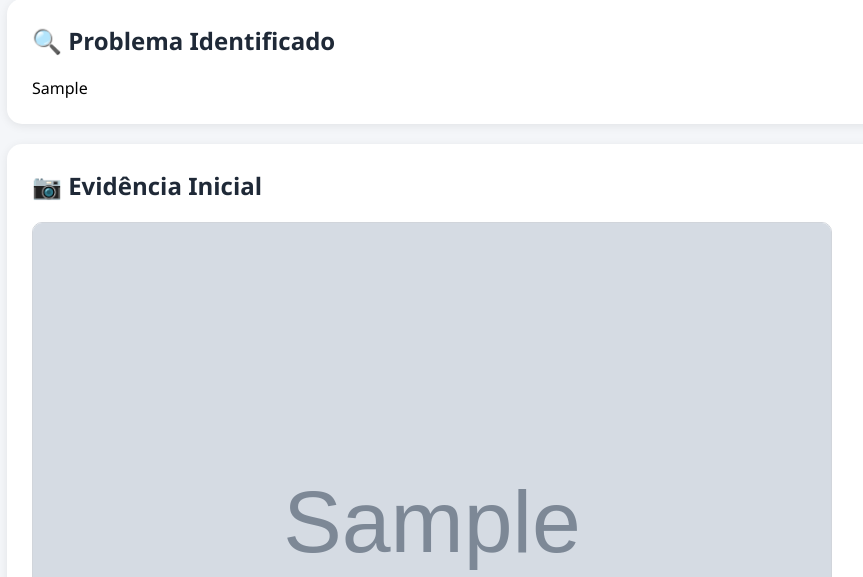
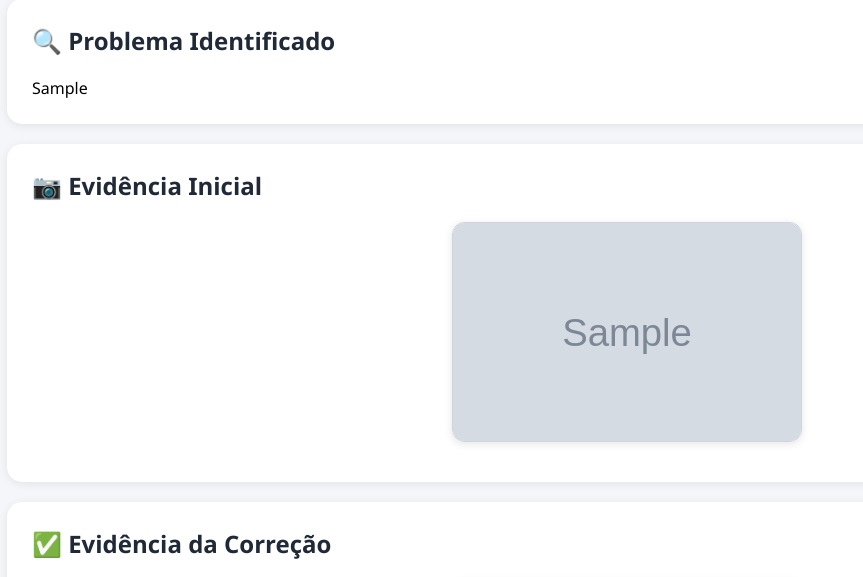
Before and after one commit to kayquetavaress/SSI-Manager, a Flask app: page /detalhes/1 in a window 1280 px wide. Shown: the part 446-1023 px from the top of the page, without its empty margins (13-876 px from the left). Run offline with Flask 3, Linux system fonts and the light colour scheme; a user stored in the database is signed in; tables that the repository leaves empty hold one stand-in row (values such as "Sample post"); grey boxes marked "Sample" are stand-in pictures.

Commit message:
Add files via upload

```diff
--- a/static/css/detalhes.css
+++ b/static/css/detalhes.css
@@ -121,12 +121,24 @@ body{
 /* EVIDÊNCIAS */
 
 .imagem-evidencia{
+
     width:100%;
-    max-width:800px;
+
+    max-width:400px;
+
+    max-height:300px;
+
+    object-fit:cover;
 
     border-radius:10px;
 
     border:1px solid #d1d5db;
+
+    display:block;
+
+    margin-top:10px;
+
+    cursor:pointer;
 }
 
 /* CAMPOS */
@@ -232,3 +244,45 @@ ul li{
         width:100%;
     }
 }
+
+@media (max-width:768px){
+
+    .imagem-evidencia{
+
+        width:100%;
+
+        max-width:320px;
+
+        height:200px;
+    }
+
+}
+
+
+.imagem-evidencia{
+
+    width:350px;
+
+    height:220px;
+
+    object-fit:cover;
+
+    display:block;
+
+    margin:15px auto;
+
+    border-radius:12px;
+
+    border:1px solid #d1d5db;
+
+    box-shadow:0 2px 8px rgba(0,0,0,.10);
+
+    transition:.3s;
+
+    cursor:pointer;
+}
+
+.imagem-evidencia:hover{
+
+    transform:scale(1.03);
+}
```
